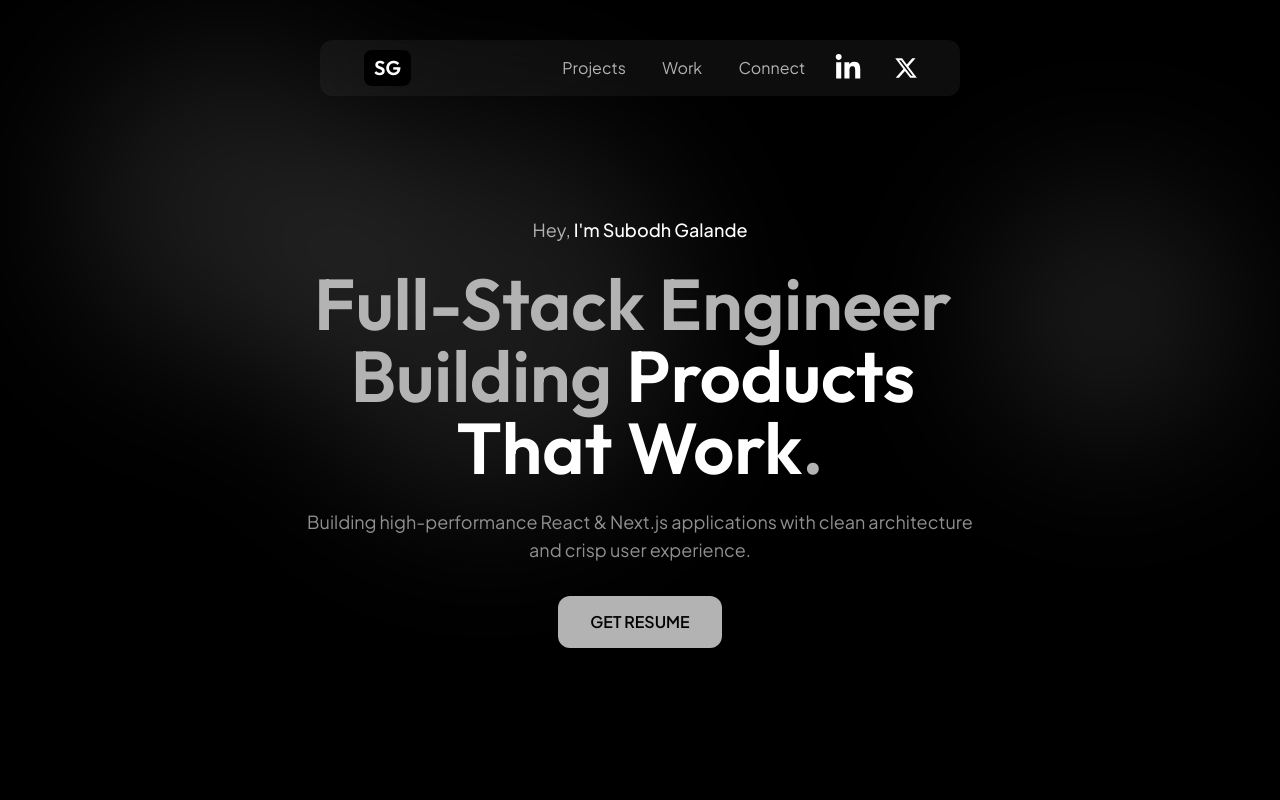
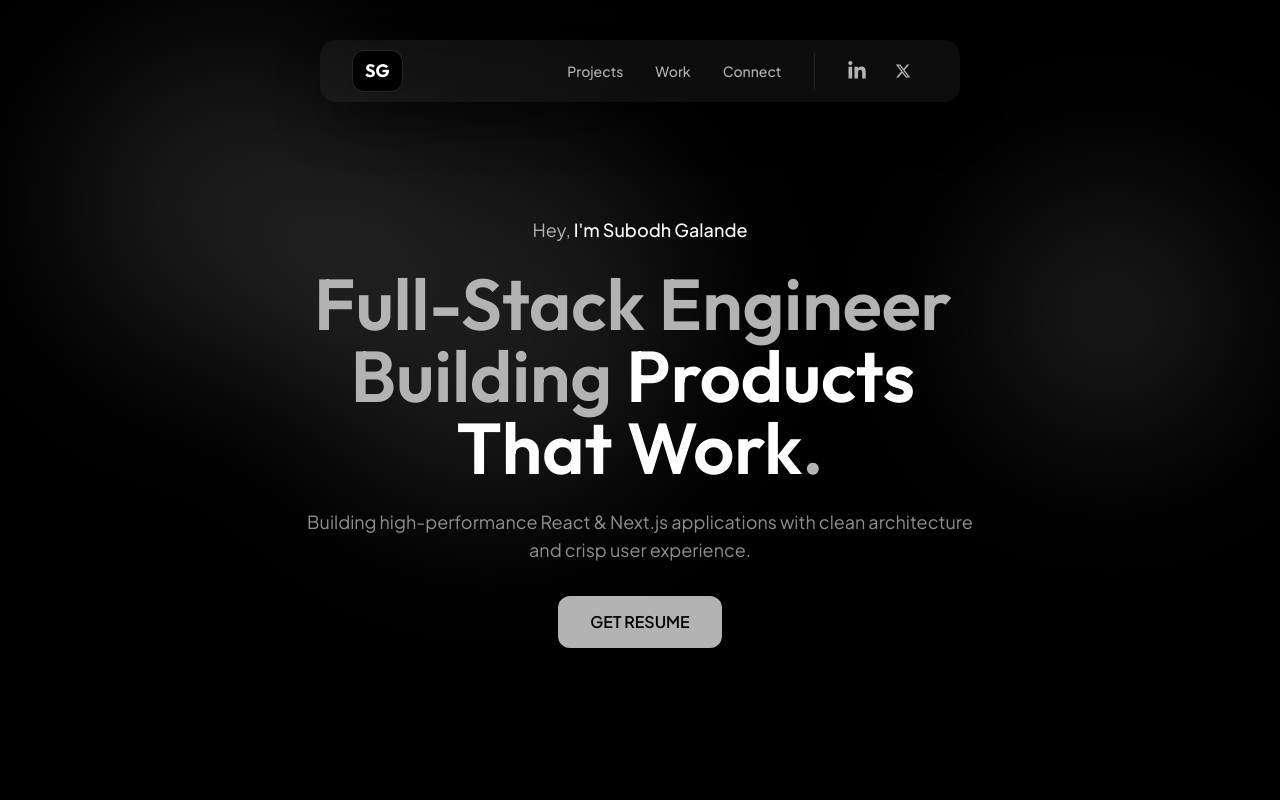
Before and after one commit to subodhGalande/portfolio-v2, a React (Vite) app: page / in a window 1280 px wide. Shown: the top 800 px of the page. Built offline with nearby package versions, Linux system fonts and the light colour scheme.

Commit message:
fix: improved navbar design

```diff
--- a/src/components/Navbar.jsx
+++ b/src/components/Navbar.jsx
@@ -12,33 +12,43 @@ const Navbar = () => {
     { name: "Connect", path: "#connect" },
   ];
   const [isOpen, setIsOpen] = useState(false);
+  const lenis = useLenis();
+
   const scrollTo = (link) => {
     lenis?.scrollTo(link, {
-      offset: -150,
+      offset: -120,
     });
   };
 
   const toggleMenu = (link) => {
     setIsOpen(!isOpen);
+    if (link) {
       scrollTo(link);
+    }
   };
-
-  const lenis = useLenis();
 
   return (
     <>
       <nav
-        className={`z-50 fixed md:w-3/4 lg:w-1/2 mx-auto top-0 left-0 right-0 bg-white/5 backdrop-blur-xl w-11/12 max-w-6xl px-8 py-4 sm:py-2 rounded-xl my-4 sm:mt-10 text-white`}
+        className="z-50 fixed md:w-3/4 lg:w-1/2 mx-auto top-0 left-0 right-0 bg-white/5 backdrop-blur-2xl shadow-2xl shadow-black/50 w-11/12 max-w-6xl px-6 sm:px-8 py-3 sm:py-2.5 rounded-2xl my-4 sm:mt-10 text-white transition-all duration-300"
       >
         <div className="flex justify-between items-center">
+          {/* Brand Logo Badge */}
           <a
             href="#home"
+            onClick={(e) => {
+              e.preventDefault();
+              scrollTo("#home");
+            }}
             aria-label="Subodh Galande Home"
-            className="text-xl font-semibold bg-black px-2.5 py-1 sm:ml-3 rounded-lg font-heading hover:opacity-90 transition-opacity"
+            className="text-lg font-bold font-heading bg-black border border-white/15 px-3 py-1.5 rounded-xl text-white hover:bg-white hover:text-black transition-all duration-300 shadow-sm"
           >
             SG
           </a>
+
+          {/* Desktop Links & Socials */}
           <div className="hidden md:flex w-2/3 justify-around items-center">
+            <div className="flex items-center gap-1">
               {links.map((link, index) => (
                 <a
                   key={index}
@@ -47,68 +57,71 @@ const Navbar = () => {
                     e.preventDefault();
                     scrollTo(link.path);
                   }}
-                className="hover:text-white duration-300 text-grey transition-colors py-2 px-3"
+                  className="text-xs sm:text-sm font-medium text-grey hover:text-white hover:bg-white/5 py-1.5 px-3.5 rounded-lg transition-all duration-200"
                 >
                   {link.name}
                 </a>
               ))}
-            <span className="flex items-center justify-between gap-x-6">
+            </div>
+
+            <span className="flex items-center justify-between gap-x-3 border-l border-white/10 pl-6">
               <a
                 href="https://www.linkedin.com/in/subodh-galande/"
                 target="_blank"
                 rel="noopener noreferrer"
                 aria-label="Subodh Galande's LinkedIn Profile"
-                className="text-white hover:text-grey transition-colors p-1"
+                className="text-grey hover:text-white hover:bg-white/10 rounded-lg p-2 transition-all duration-200"
               >
-                <FaLinkedinIn className="w-7 h-7" />
+                <FaLinkedinIn className="w-5 h-5" />
               </a>
               <a
                 href="https://x.com/sub_0dh"
                 target="_blank"
                 rel="noopener noreferrer"
                 aria-label="Subodh Galande's X (Twitter) Profile"
-                className="text-white hover:text-grey transition-colors p-1"
+                className="text-grey hover:text-white hover:bg-white/10 rounded-lg p-2 transition-all duration-200"
               >
-                <FaXTwitter className="w-6 h-6" />
+                <FaXTwitter className="w-4 h-4" />
               </a>
             </span>
           </div>
 
+          {/* Mobile Hamburger Toggle Button */}
           <button
-            onClick={toggleMenu}
+            onClick={() => toggleMenu()}
             aria-label={isOpen ? "Close navigation menu" : "Open navigation menu"}
             aria-expanded={isOpen}
-            className="sm:hidden flex items-center justify-center min-w-[44px] min-h-[44px] p-2 text-white hover:text-grey transition-colors"
+            className="sm:hidden flex items-center justify-center p-2 rounded-xl text-grey hover:text-white hover:bg-white/10 transition-colors"
           >
             {isOpen ? (
-              <IoMdClose className="h-6 w-6" />
+              <IoMdClose className="h-5 w-5" />
             ) : (
-              <HiMenuAlt3 className="h-6 w-6" />
+              <HiMenuAlt3 className="h-5 w-5" />
             )}
           </button>
         </div>
 
-        {/* Mobile Menu */}
+        {/* Mobile Dropdown Drawer */}
         {isOpen && (
-          <nav className="md:hidden relative w-full text-grey pt-2 rounded-xl flex justify-between items-center">
-            <div className="flex flex-col gap-y-5 mt-4 mb-4 justify-center px-2 w-full">
+          <div className="md:hidden w-full text-grey pt-3 mt-3 border-t border-white/10 rounded-xl flex flex-col gap-2">
             {links.map((item, index) => (
               <button
                 key={index}
                 onClick={() => toggleMenu(item.path)}
-                  className="text-base text-left text-grey hover:text-white transition-colors py-2 px-1"
+                className="text-sm text-left text-grey hover:text-white hover:bg-white/5 py-2 px-3 rounded-lg transition-colors"
               >
                 {item.name}
               </button>
             ))}
+            <div className="flex items-center gap-4 pt-2 mt-1 border-t border-white/5 px-3">
               <a
                 href="https://www.linkedin.com/in/subodh-galande/"
                 target="_blank"
                 rel="noopener noreferrer"
                 aria-label="Subodh Galande's LinkedIn Profile"
-                className="text-grey hover:text-white flex gap-x-2 items-center py-2 px-1 transition-colors"
+                className="text-grey hover:text-white flex gap-x-2 items-center text-xs py-1 transition-colors"
               >
-                <FaLinkedinIn className="text-white w-5 h-5 -mt-1" />
+                <FaLinkedinIn className="text-white w-4 h-4" />
                 LinkedIn
               </a>
               <a
@@ -116,13 +129,13 @@ const Navbar = () => {
                 target="_blank"
                 rel="noopener noreferrer"
                 aria-label="Subodh Galande's X (Twitter) Profile"
-                className="text-grey hover:text-white flex gap-x-2 items-center py-2 px-1 transition-colors"
+                className="text-grey hover:text-white flex gap-x-2 items-center text-xs py-1 transition-colors"
               >
-                <FaXTwitter className="text-white w-5 h-5 -mt-1" />
+                <FaXTwitter className="text-white w-4 h-4" />
                 Twitter
               </a>
             </div>
-          </nav>
+          </div>
         )}
       </nav>
     </>
```
Lines whose indentation alone changed are shown as unchanged.
